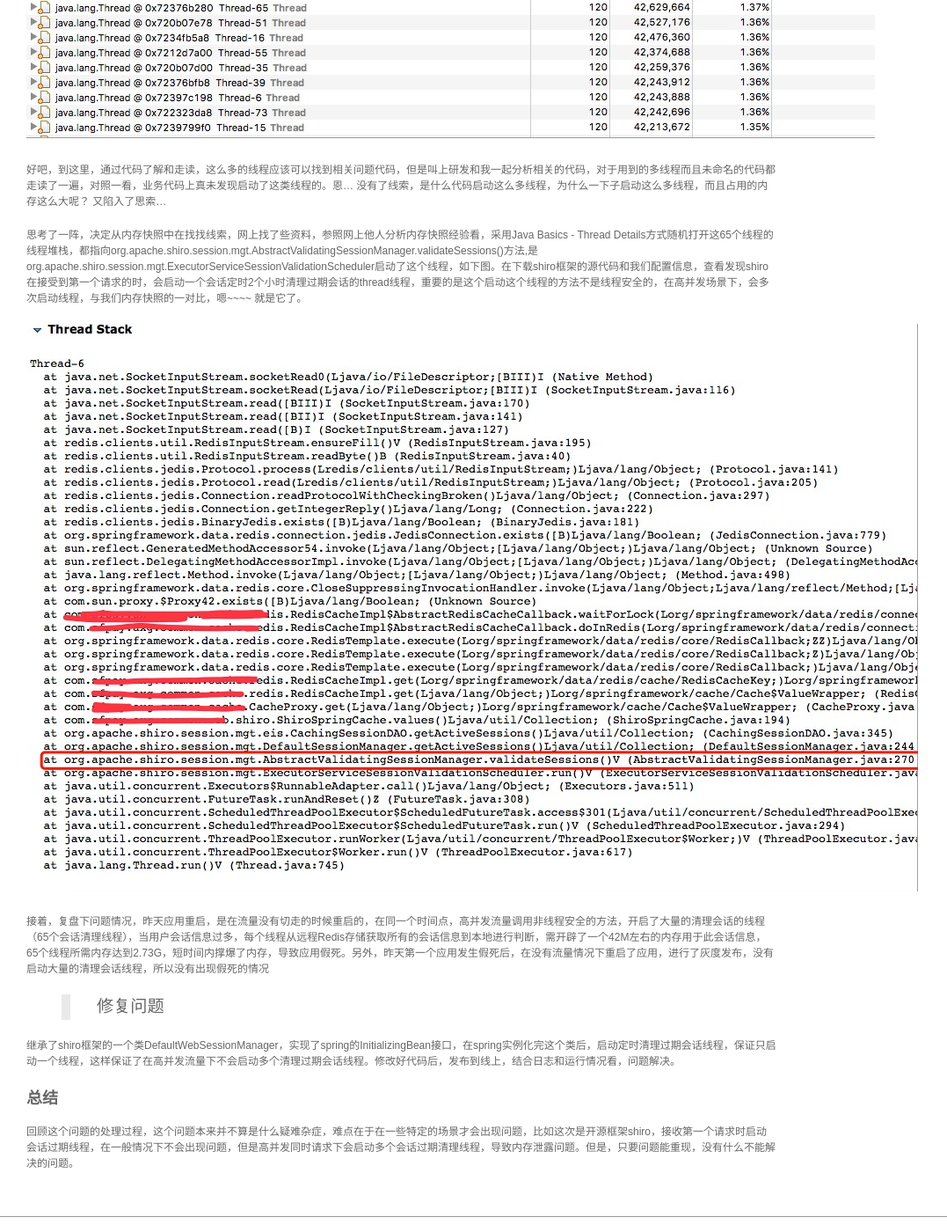
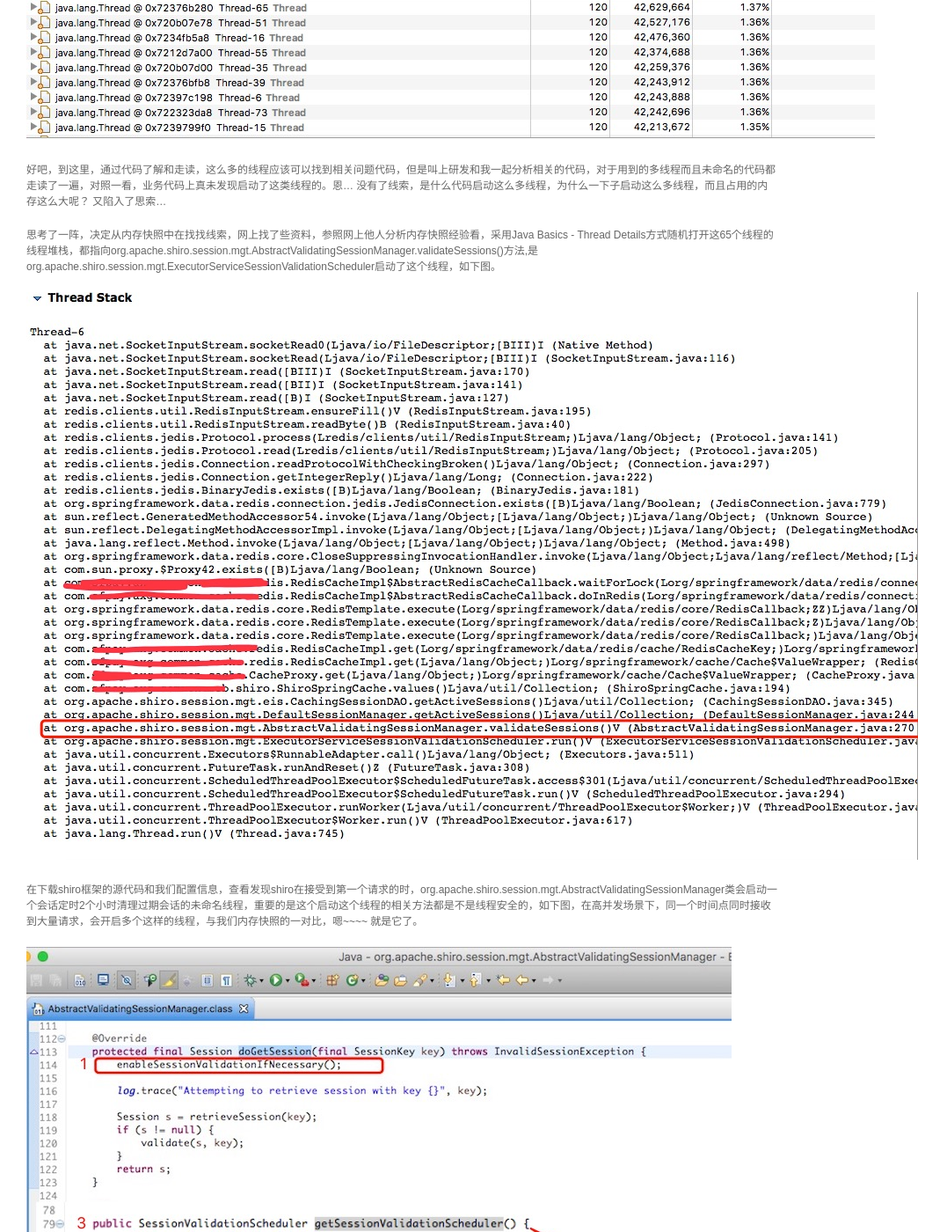
Before and after one commit to Motang/motang.github.io, a Jekyll site: the page built from _posts/2018-05-31-一次java应用假死问题排查.md, in a window 1280 px wide and 1400 px high, scrolled down 2560 px. Shown: the whole window at 88% size, without its empty margins (0-1077 px from the left). Built offline with Jekyll 4.4.1, drawn with Linux system fonts in a browser that asks for light colours.

Commit message:
增加一张问题代码分析图

```diff
--- a/_posts/2018-05-31-一次java应用假死问题排查.md
+++ b/_posts/2018-05-31-一次java应用假死问题排查.md
@@ -60,9 +60,13 @@ share: true
 
 好吧，到这里，通过代码了解和走读，这么多的线程应该可以找到相关问题代码，但是叫上研发和我一起分析相关的代码，对于用到的多线程而且未命名的代码都走读了一遍，对照一看，业务代码上真未发现启动了这类线程的。恩... 没有了线索，是什么代码启动这么多线程，为什么一下子启动这么多线程，而且占用的内存这么大呢？ 又陷入了思索...
 
-思考了一阵，决定从内存快照中在找找线索，网上找了些资料，参照网上他人分析内存快照经验看，采用Java Basics - Thread Details方式随机打开这65个线程的线程堆栈，都指向org.apache.shiro.session.mgt.AbstractValidatingSessionManager.validateSessions()方法,是org.apache.shiro.session.mgt.ExecutorServiceSessionValidationScheduler启动了这个线程，如下图。在下载shiro框架的源代码和我们配置信息，查看发现shiro在接受到第一个请求的时，会启动一个会话定时2个小时清理过期会话的thread线程，重要的是这个启动这个线程的方法不是线程安全的，在高并发场景下，会多次启动线程，与我们内存快照的一对比，嗯~~~~ 就是它了。
+思考了一阵，决定从内存快照中在找找线索，网上找了些资料，参照网上他人分析内存快照经验看，采用Java Basics - Thread Details方式随机打开这65个线程的线程堆栈，都指向org.apache.shiro.session.mgt.AbstractValidatingSessionManager.validateSessions()方法,是org.apache.shiro.session.mgt.ExecutorServiceSessionValidationScheduler启动了这个线程，如下图。
 
 ![线程dump图](http://motang.github.io/images/20180531-3.png)
+
+在下载shiro框架的源代码和我们配置信息，查看发现shiro在接受到第一个请求的时，org.apache.shiro.session.mgt.AbstractValidatingSessionManager类会启动一个会话定时2个小时清理过期会话的未命名线程，重要的是这个启动这个线程的相关方法都是不是线程安全的，如下图，在高并发场景下，同一个时间点同时接收到大量请求，会开启多个这样的线程，与我们内存快照的一对比，嗯~~~~ 就是它了。
+
+![问题代码图](http://motang.github.io/images/20180531-4.png)
 
 接着，复盘下问题情况，昨天应用重启，是在流量没有切走的时候重启的，在同一个时间点，高并发流量调用非线程安全的方法，开启了大量的清理会话的线程（65个会话清理线程），当用户会话信息过多，每个线程从远程Redis存储获取所有的会话信息到本地进行判断，需开辟了一个42M左右的内存用于此会话信息，65个线程所需内存达到2.73G，短时间内撑爆了内存，导致应用假死。另外，昨天第一个应用发生假死后，在没有流量情况下重启了应用，进行了灰度发布，没有启动大量的清理会话线程，所以没有出现假死的情况
 
```
Also changed, not shown: images/20180531-4.jpeg (added), images/20180531-4.png (added).
